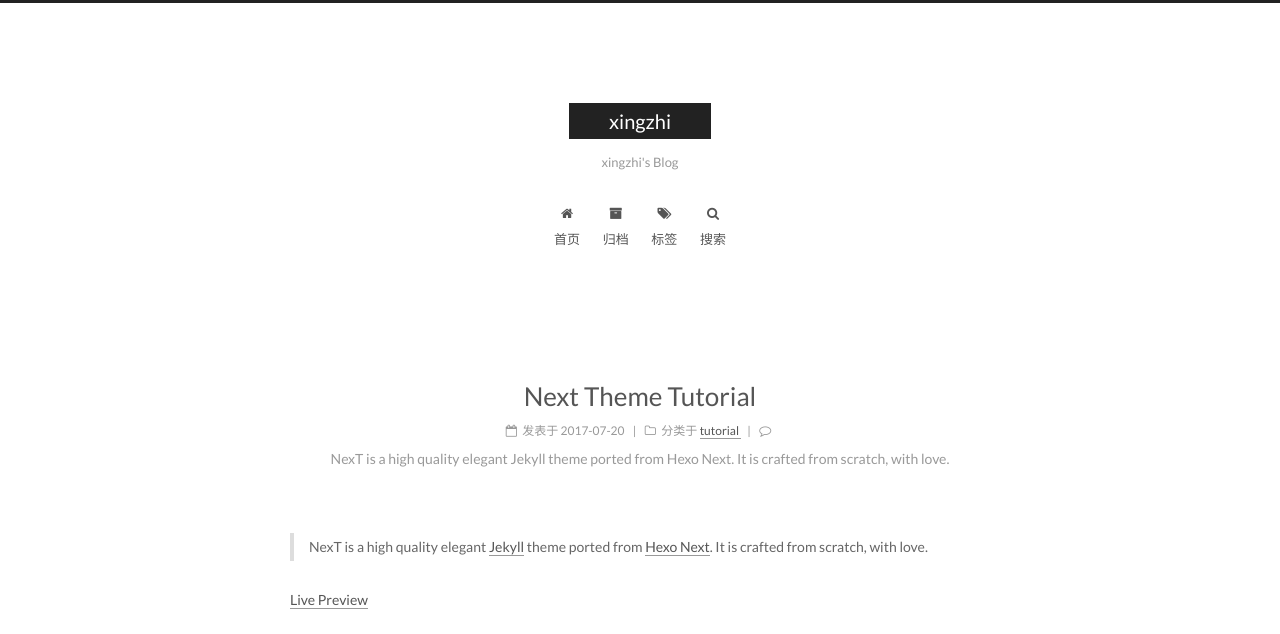
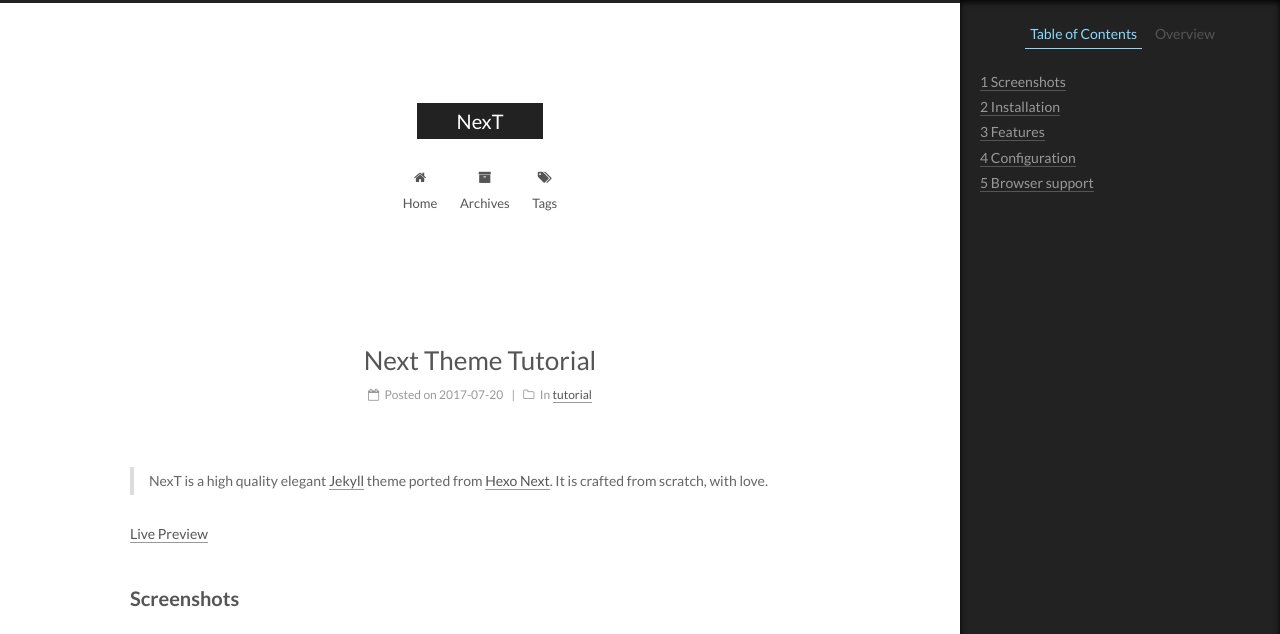
Before and after one commit to 10B-B11/10B-B11.github.io, a Jekyll site: the page built from _posts/2017-07-20-next-tutorial.md, in a window 1280 px wide and 1400 px high, cut to the strip 0-634 px from the top of the window. Built offline with Jekyll 4.4.1, drawn with Linux system fonts in a browser that asks for light colours; comment, search, counter and statistics services are not loaded; part of the change alters nothing that is shown; some of the changed text lies outside the part shown.

Commit message:
Update _config.yml

```diff
--- a/_config.yml
+++ b/_config.yml
@@ -4,22 +4,22 @@
 # ---------------------------------------------------------------
 
 # Site
-title: xingzhi
-subtitle: xingzhi's Blog
-description: Too simple, sometimes naive.
-author: xingzhi
+title: NexT
+subtitle:
+description:
+author: John Doe
 # Support language: de, en, fr-FR, id, ja, ko, pt-BR, pt, ru, zh-Hans, zh-hk, zh-tw
-language: zh-Hans
+language: en
 date_format: '%Y-%m-%d'
 
 # URL
 ## If your site is put in a subdirectory, set url as 'http://yoursite.com' and baseurl as '/child'
 url:
 baseurl:
-permalink: /:year/:month/:day/:title/
+permalink: pretty
 
 # Pagination
-paginate: 20
+paginate: 10
 #paginate_path: "/page:num/"
 #archive:
   #paginate: 10
@@ -35,7 +35,7 @@ paginate: 20
 exclude: [".rvmrc", ".rbenv-version", "README.md", "Rakefile", "changelog.md", "Gemfile", "Gemfile.lock", "README_en.md"]
 
 # Separator
-excerpt_separator: <!--more-->
+#excerpt_separator: <!-- more -->
 
 # Code Highlighter
 ## 'pygments' is unsupported on GitHub Pages now.
@@ -66,21 +66,19 @@ feed:
 ## Docs: https://help.github.com/articles/configuring-jekyll-plugins/
 plugins:
 # jemoji conficts with toc in some no-ascii post
- - jemoji
+# - jemoji
  - jekyll-sitemap
  - jekyll-feed
-
-alipay: http://p1.bpimg.com/567571/9a4a158daee8aa69.png
 
 # ---------------------------------------------------------------
 # Site Information Settings
 # ---------------------------------------------------------------
 
 # Put your favicon.ico into `assets/` directory.
-favicon: /assets/images/author.jpeg
+favicon: /assets/favicon.ico
 
 # Set default keywords (Use a comma to separate)
-keywords: "Jekyll, NexT, simpleyyt, yitao"
+keywords: "Jekyll, NexT"
 
 # Set rss to false to disable feed link.
 # Leave rss as empty to use site's feed link.
@@ -88,7 +86,7 @@ keywords: "Jekyll, NexT, simpleyyt, yitao"
 rss:
 
 # Specify the date when the site was setup
-since: 2015
+#since: 2015
 
 # icon between year and author @Footer
 authoricon: heart
@@ -214,9 +212,8 @@ font:
 # Social Links
 # Key is the link label showing to end users.
 # Value is the target link (E.g. GitHub: https://github.com/iissnan)
-social:
-  GitHub: https://github.com/simpleyyt
-  知乎: http://www.zhihu.com/people/yaoyit
+#social:
+  #LinkLabel: Link
 
 
 # Social Links Icons
@@ -235,7 +232,7 @@ social_icons:
 
 # Sidebar Avatar
 # in directory: /assets/images/avatar.gif
-avatar: /assets/images/author.jpeg
+#avatar:
 
 
 # Table Of Contents in the Sidebar
@@ -266,7 +263,7 @@ sidebar:
   #  - always  expand for all pages automatically
   #  - hide    expand only when click on the sidebar toggle icon.
   #  - remove  Totally remove sidebar including sidebar toggle.
-  display: hide
+  display: post
   #display: always
   #display: hide
   #display: remove
@@ -375,15 +372,15 @@ han: false
 #swiftype_key:
 
 # Baidu Analytics ID
-baidu_analytics: 70b7e141dfc0ea2b204682f94ab2e01a
+#baidu_analytics:
 
 # Duoshuo ShortName
 #duoshuo_shortname:
 
 # Disqus
 disqus:
-  enable: true
-  shortname: simpleyyt
+  enable: false
+  shortname:
   count: true
   # hide comments (visitors need to click to load the comments)
   # count need to be false when hide is true
@@ -409,6 +406,15 @@ changyan:
 # You can get your uid from https://livere.com/insight/myCode (General web site)
 #livere_uid: your uid
 
+# Support for gitalk comments system.
+gitalk:
+  enable: false
+  clientID: # 54730ddf7b9420460c03
+  clientSecret: # c05684701b25ff1c19ea0c01ce4d80c125e0707d
+  repo: # colingpt.github.io
+  owner: # colingpt
+  admin: # colingpt
+
 # Baidu Share
 # Available value:
 #    button | slide
@@ -417,7 +423,7 @@ changyan:
 ##  type: button
 
 # Share
-jiathis: true
+#jiathis:
 # Warning: JiaThis does not support https.
 #add_this_id:
 
@@ -426,10 +432,10 @@ jiathis: true
 
 # Google Webmaster tools verification setting
 # See: https://www.google.com/webmasters/
-google_site_verification: hxyd6b4vb-uzYY6dVuzz4KXhScoVoEUjtiRWYSJVlrY
+#google_site_verification:
 
 # Google Analytics
-google_analytics: UA-67994495-1
+#google_analytics:
 
 # Yandex Webmaster tools verification setting
 # See: https://webmaster.yandex.ru/
@@ -553,7 +559,7 @@ algolia_search:
 
 # Local search
 local_search:
-  enable: true
+  enable: false
   # if auto, trigger search by changing input
   # if manual, trigger search by pressing enter key or search button
   trigger: auto
```
